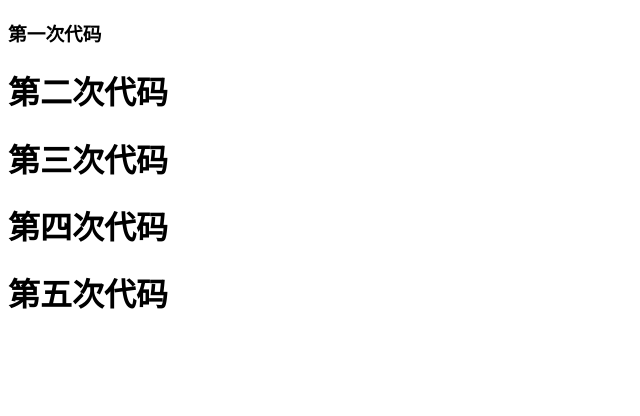
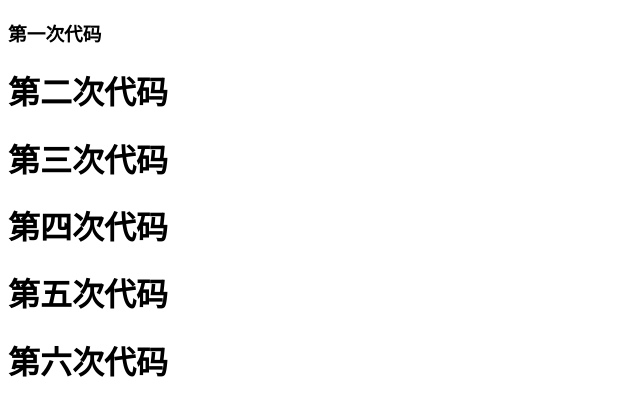
Before and after one commit to 13927525204/newtetxs, a plain HTML site: page index.html in a window 1280 px wide. Shown: the whole page, without its empty margins (0-640 px from the left). Drawn offline with Linux system fonts and the light colour scheme.

Commit message:
第六次代码更新

```diff
--- a/index.html
+++ b/index.html
@@ -12,5 +12,6 @@
     <h1>第三次代码</h1>
     <h1>第四次代码</h1>
     <h1>第五次代码</h1>
+    <h1>第六次代码</h1>
 </body>
 </html>
```
